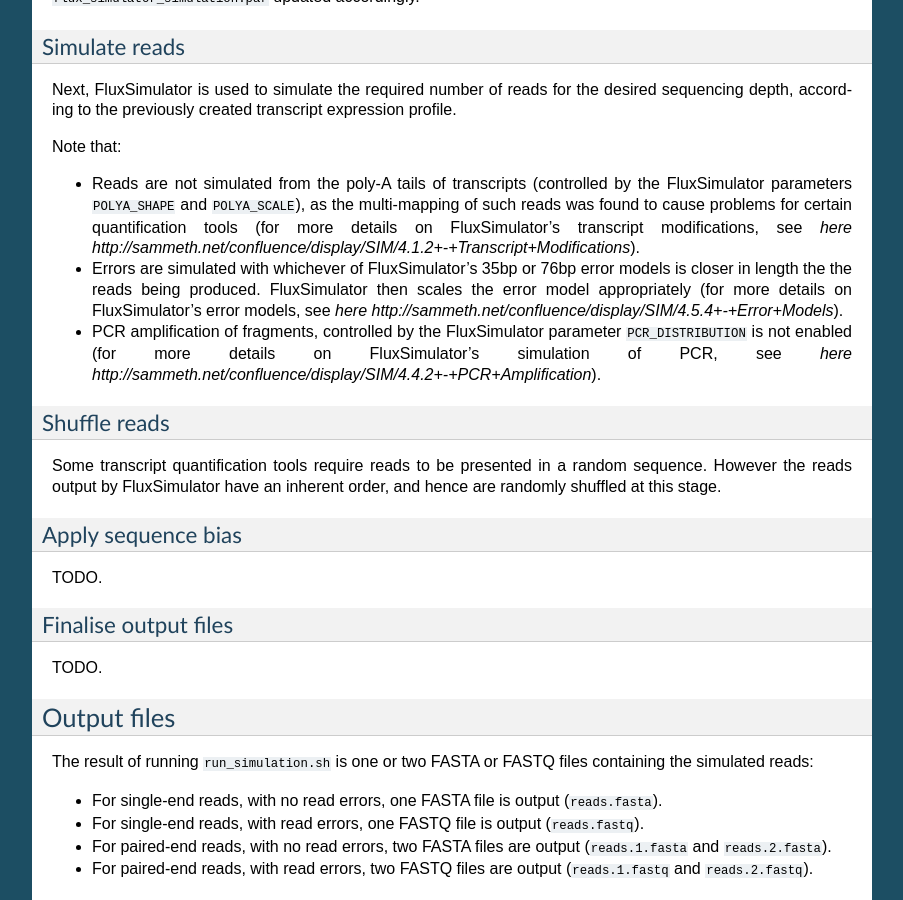
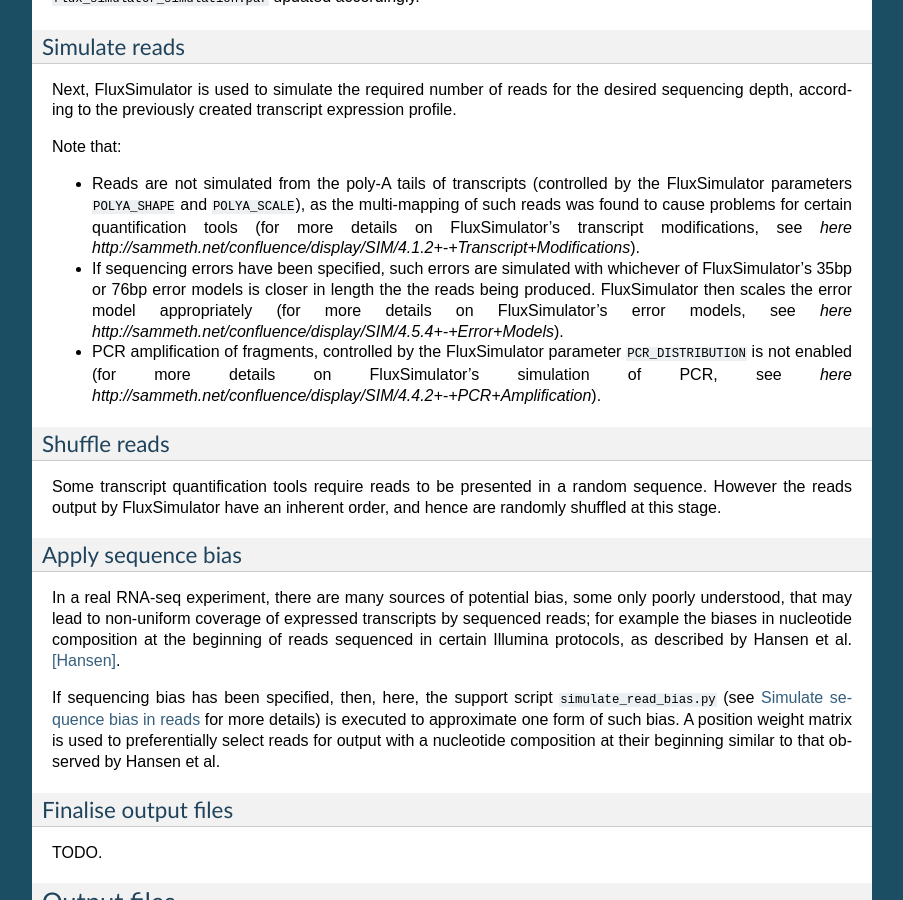
Before and after one commit to lweasel/piquant, a Sphinx documentation site: the page built from docs/simulation.rst, in a window 1280 px wide and 900 px high, scrolled down 573 px. Shown: the whole window, without its empty margins (198-1101 px from the left). Built offline with Sphinx 7.4.7, drawn with Linux system fonts in a browser that asks for light colours.

Commit message:
Add "Apply sequence bias" section.

```diff
--- a/docs/references.rst
+++ b/docs/references.rst
@@ -5,6 +5,7 @@
 .. [Cufflinks] Trapnell et al., `Transcript assembly and quantification by RNA-Seq reveals unannotated transcripts and isoform switching during cell differentiation <http://www.nature.com/nbt/journal/v28/n5/full/nbt.1621.html>`_, Nature Biotechnology (2010); Roberts et al., `Improving RNA-Seq expression estimates by correcting for fragment bias <http://genomebiology.com/2011/12/3/R22/abstract>`_, Genome Biology (2011). `Software homepage <http://cufflinks.cbcb.umd.edu>`_.
 .. [eXpress] Roberts and Pachter, `Streaming fragment assignment for real-time analysis of sequencing experiments <http://www.nature.com/nmeth/journal/v10/n1/abs/nmeth.2251.html>`_, Nature Methods (2013). `Software homepage <http://bio.math.berkeley.edu/eXpress/index.html#>`_.
 .. [FluxSimulator] Griebel et al., `Modelling and simulating generic RNA-Seq experiments with the flux simulator <http://nar.oxfordjournals.org/content/40/20/10073>`_, Nucleic Acids Research (2012). `Software homepage <http://sammeth.net/confluence/display/SIM/Home>`_.
+.. [Hansen] Hansen et al., `Biases in Illumina transcriptome sequencing caused by random hexamer priming. <http://nar.oxfordjournals.org/content/38/12/e131>`_, Nucleic Acids Research (2010).
 .. [RSEM] Li and Dewey, `RSEM: accurate transcript quantification from RNA-Seq data with or without a reference genome <http://www.biomedcentral.com/1471-2105/12/323>`_, BMC Bioinformatics (2011). `Software homepage <http://deweylab.biostat.wisc.edu/rsem/>`_.
 .. [Sailfish] Patro et al., `Sailfish enables alignment-free isoform quantification from RNA-seq reads using lightweight algorithms. <http://www.nature.com/nbt/journal/v32/n5/abs/nbt.2862.html>`_, Nature Biotechnology (2014). `Software homepage <http://www.cs.cmu.edu/~ckingsf/software/sailfish/>`_.
 .. [TopHat] Kim et al., `TopHat2: accurate alignment of transcriptomes in the presence of insertions, deletions and gene fusions <http://genomebiology.com/2013/14/4/R36/abstract>`_, Genome Biology (2013). `Software homepage <http://tophat.cbcb.umd.edu/index.shtml>`_.
--- a/docs/simulation.rst
+++ b/docs/simulation.rst
@@ -28,7 +28,7 @@
 Note that:
 
 * Reads are not simulated from the poly-A tails of transcripts (controlled by the FluxSimulator parameters ``POLYA_SHAPE`` and ``POLYA_SCALE``), as the multi-mapping of such reads was found to cause problems for certain quantification tools (for more details on FluxSimulator's transcript modifications, see `here http://sammeth.net/confluence/display/SIM/4.1.2+-+Transcript+Modifications`).
-* Errors are simulated with whichever of FluxSimulator's 35bp or 76bp error models is closer in length the the reads being produced. FluxSimulator then scales the error model appropriately (for more details on FluxSimulator's error models, see `here http://sammeth.net/confluence/display/SIM/4.5.4+-+Error+Models`).
+* If sequencing errors have been specified, such errors are simulated with whichever of FluxSimulator's 35bp or 76bp error models is closer in length the the reads being produced. FluxSimulator then scales the error model appropriately (for more details on FluxSimulator's error models, see `here http://sammeth.net/confluence/display/SIM/4.5.4+-+Error+Models`).
 * PCR amplification of fragments, controlled by the FluxSimulator parameter ``PCR_DISTRIBUTION`` is not enabled (for more details on FluxSimulator's simulation of PCR, see `here http://sammeth.net/confluence/display/SIM/4.4.2+-+PCR+Amplification`).
 
 Shuffle reads
@@ -39,7 +39,9 @@
 Apply sequence bias
 ^^^^^^^^^^^^^^^^^^^
 
-TODO.
+In a real RNA-seq experiment, there are many sources of potential bias, some only poorly understood, that may lead to non-uniform coverage of expressed transcripts by sequenced reads; for example the biases in nucleotide composition at the beginning of reads sequenced in certain Illumina protocols, as described by Hansen et al. [Hansen]_.
+
+If sequencing bias has been specified, then, here, the support script ``simulate_read_bias.py`` (see :ref:`simulate-read-bias` for more details) is executed to approximate one form of such bias. A position weight matrix is used to preferentially select reads for output with a nucleotide composition at their beginning similar to that observed by Hansen et al.
 
 Finalise output files
 ^^^^^^^^^^^^^^^^^^^^^
```
